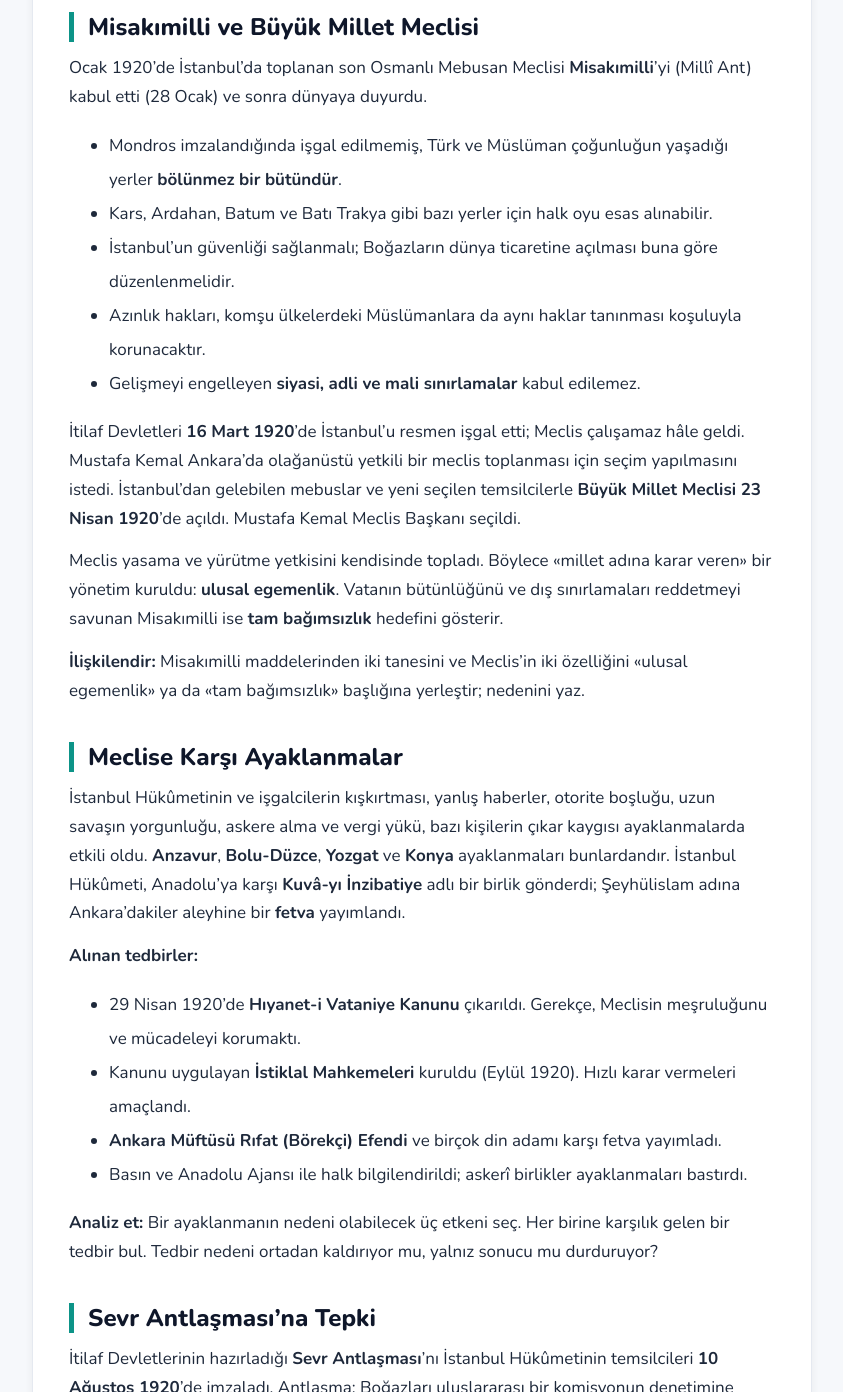
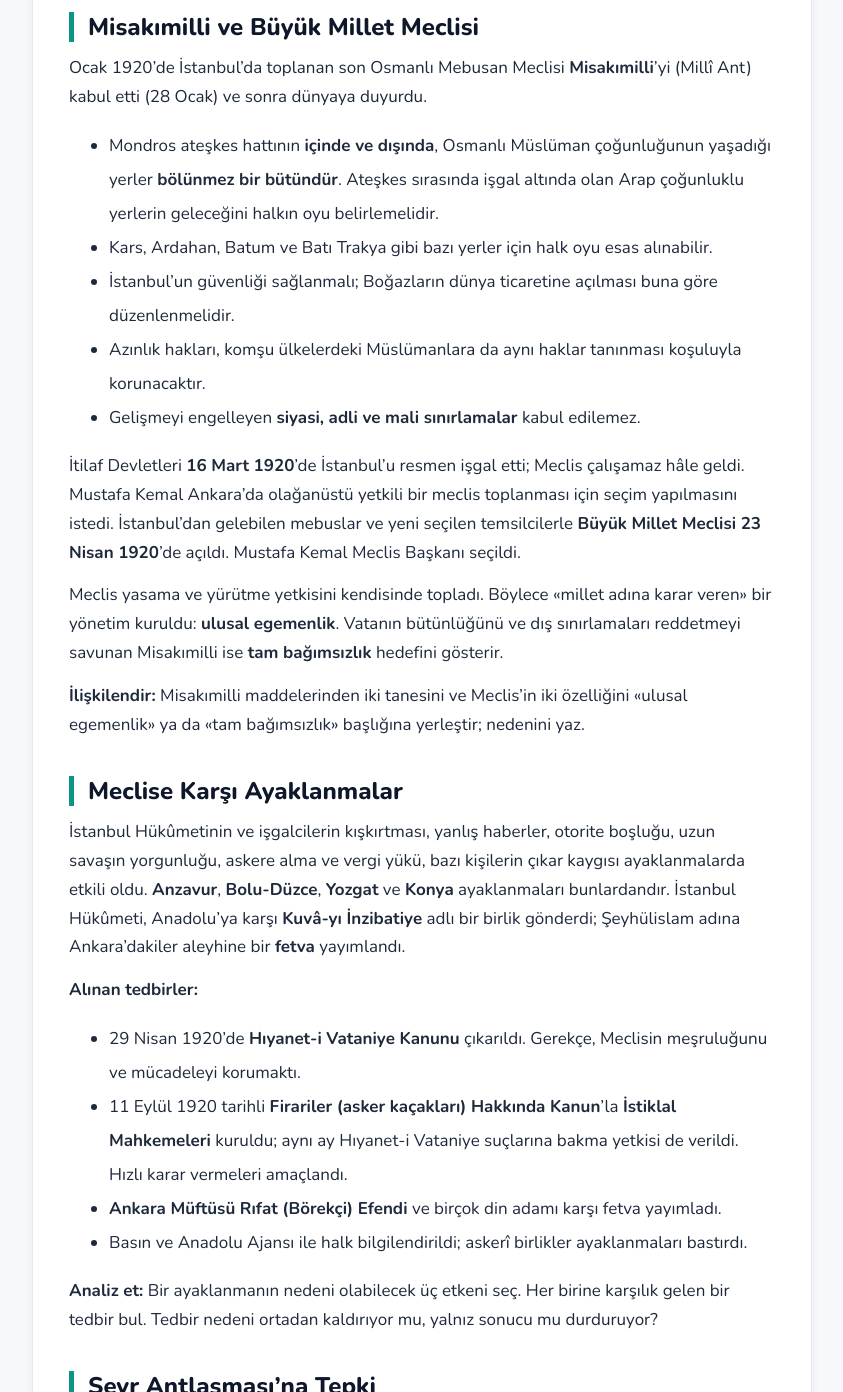
Before and after one commit to Sentralyx/fen-rehberi, a plain HTML site: page ortaokul/inkilap-tarihi/8-sinif/milli-uyanis/index.html in a window 1280 px wide. Shown: the part 5720-7112 px from the top of the page, without its empty margins (64-907 px from the left). Drawn offline with nearby package versions, Linux system fonts and the light colour scheme.

Commit message:
8. sinif Inkilap: kaynak kontrolu duzeltmeleri (Misakimilli, Istiklal Mahkemeleri, dergi, Maarif tarihi)
Co-Authored-By: Claude Sonnet 5.5 <noreply@anthropic.com>

```diff
--- a/ortaokul/inkilap-tarihi/8-sinif/milli-uyanis/index.html
+++ b/ortaokul/inkilap-tarihi/8-sinif/milli-uyanis/index.html
@@ -110,7 +110,7 @@
         <h2 id="meclis">Misakımilli ve Büyük Millet Meclisi</h2>
 
 <p>Ocak 1920’de İstanbul’da toplanan son Osmanlı Mebusan Meclisi <strong>Misakımilli</strong>’yi (Millî Ant) kabul etti (28 Ocak) ve sonra dünyaya duyurdu.</p>
-<ul><li>Mondros imzalandığında işgal edilmemiş, Türk ve Müslüman çoğunluğun yaşadığı yerler <strong>bölünmez bir bütündür</strong>.</li><li>Kars, Ardahan, Batum ve Batı Trakya gibi bazı yerler için halk oyu esas alınabilir.</li><li>İstanbul’un güvenliği sağlanmalı; Boğazların dünya ticaretine açılması buna göre düzenlenmelidir.</li><li>Azınlık hakları, komşu ülkelerdeki Müslümanlara da aynı haklar tanınması koşuluyla korunacaktır.</li><li>Gelişmeyi engelleyen <strong>siyasi, adli ve mali sınırlamalar</strong> kabul edilemez.</li></ul>
+<ul><li>Mondros ateşkes hattının <strong>içinde ve dışında</strong>, Osmanlı Müslüman çoğunluğunun yaşadığı yerler <strong>bölünmez bir bütündür</strong>. Ateşkes sırasında işgal altında olan Arap çoğunluklu yerlerin geleceğini halkın oyu belirlemelidir.</li><li>Kars, Ardahan, Batum ve Batı Trakya gibi bazı yerler için halk oyu esas alınabilir.</li><li>İstanbul’un güvenliği sağlanmalı; Boğazların dünya ticaretine açılması buna göre düzenlenmelidir.</li><li>Azınlık hakları, komşu ülkelerdeki Müslümanlara da aynı haklar tanınması koşuluyla korunacaktır.</li><li>Gelişmeyi engelleyen <strong>siyasi, adli ve mali sınırlamalar</strong> kabul edilemez.</li></ul>
 <p>İtilaf Devletleri <strong>16 Mart 1920</strong>’de İstanbul’u resmen işgal etti; Meclis çalışamaz hâle geldi. Mustafa Kemal Ankara’da olağanüstü yetkili bir meclis toplanması için seçim yapılmasını istedi. İstanbul’dan gelebilen mebuslar ve yeni seçilen temsilcilerle <strong>Büyük Millet Meclisi 23 Nisan 1920</strong>’de açıldı. Mustafa Kemal Meclis Başkanı seçildi.</p>
 <p>Meclis yasama ve yürütme yetkisini kendisinde topladı. Böylece «millet adına karar veren» bir yönetim kuruldu: <strong>ulusal egemenlik</strong>. Vatanın bütünlüğünü ve dış sınırlamaları reddetmeyi savunan Misakımilli ise <strong>tam bağımsızlık</strong> hedefini gösterir.</p>
 <p><strong>İlişkilendir:</strong> Misakımilli maddelerinden iki tanesini ve Meclis’in iki özelliğini «ulusal egemenlik» ya da «tam bağımsızlık» başlığına yerleştir; nedenini yaz.</p>
@@ -119,7 +119,7 @@
 
 <p>İstanbul Hükûmetinin ve işgalcilerin kışkırtması, yanlış haberler, otorite boşluğu, uzun savaşın yorgunluğu, askere alma ve vergi yükü, bazı kişilerin çıkar kaygısı ayaklanmalarda etkili oldu. <strong>Anzavur</strong>, <strong>Bolu-Düzce</strong>, <strong>Yozgat</strong> ve <strong>Konya</strong> ayaklanmaları bunlardandır. İstanbul Hükûmeti, Anadolu’ya karşı <strong>Kuvâ-yı İnzibatiye</strong> adlı bir birlik gönderdi; Şeyhülislam adına Ankara’dakiler aleyhine bir <strong>fetva</strong> yayımlandı.</p>
 <p><strong>Alınan tedbirler:</strong></p>
-<ul><li>29 Nisan 1920’de <strong>Hıyanet-i Vataniye Kanunu</strong> çıkarıldı. Gerekçe, Meclisin meşruluğunu ve mücadeleyi korumaktı.</li><li>Kanunu uygulayan <strong>İstiklal Mahkemeleri</strong> kuruldu (Eylül 1920). Hızlı karar vermeleri amaçlandı.</li><li><strong>Ankara Müftüsü Rıfat (Börekçi) Efendi</strong> ve birçok din adamı karşı fetva yayımladı.</li><li>Basın ve Anadolu Ajansı ile halk bilgilendirildi; askerî birlikler ayaklanmaları bastırdı.</li></ul>
+<ul><li>29 Nisan 1920’de <strong>Hıyanet-i Vataniye Kanunu</strong> çıkarıldı. Gerekçe, Meclisin meşruluğunu ve mücadeleyi korumaktı.</li><li>11 Eylül 1920 tarihli <strong>Firariler (asker kaçakları) Hakkında Kanun</strong>’la <strong>İstiklal Mahkemeleri</strong> kuruldu; aynı ay Hıyanet-i Vataniye suçlarına bakma yetkisi de verildi. Hızlı karar vermeleri amaçlandı.</li><li><strong>Ankara Müftüsü Rıfat (Börekçi) Efendi</strong> ve birçok din adamı karşı fetva yayımladı.</li><li>Basın ve Anadolu Ajansı ile halk bilgilendirildi; askerî birlikler ayaklanmaları bastırdı.</li></ul>
 <p><strong>Analiz et:</strong> Bir ayaklanmanın nedeni olabilecek üç etkeni seç. Her birine karşılık gelen bir tedbir bul. Tedbir nedeni ortadan kaldırıyor mu, yalnız sonucu mu durduruyor?</p>
 
         <h2 id="sevr">Sevr Antlaşması’na Tepki</h2>
```
Also changed, not shown: ortaokul/inkilap-tarihi/8-sinif/bir-kahraman-doguyor/index.html (+2 -2 lines), ortaokul/inkilap-tarihi/8-sinif/milli-bir-destan/index.html (+1 -1 lines).
